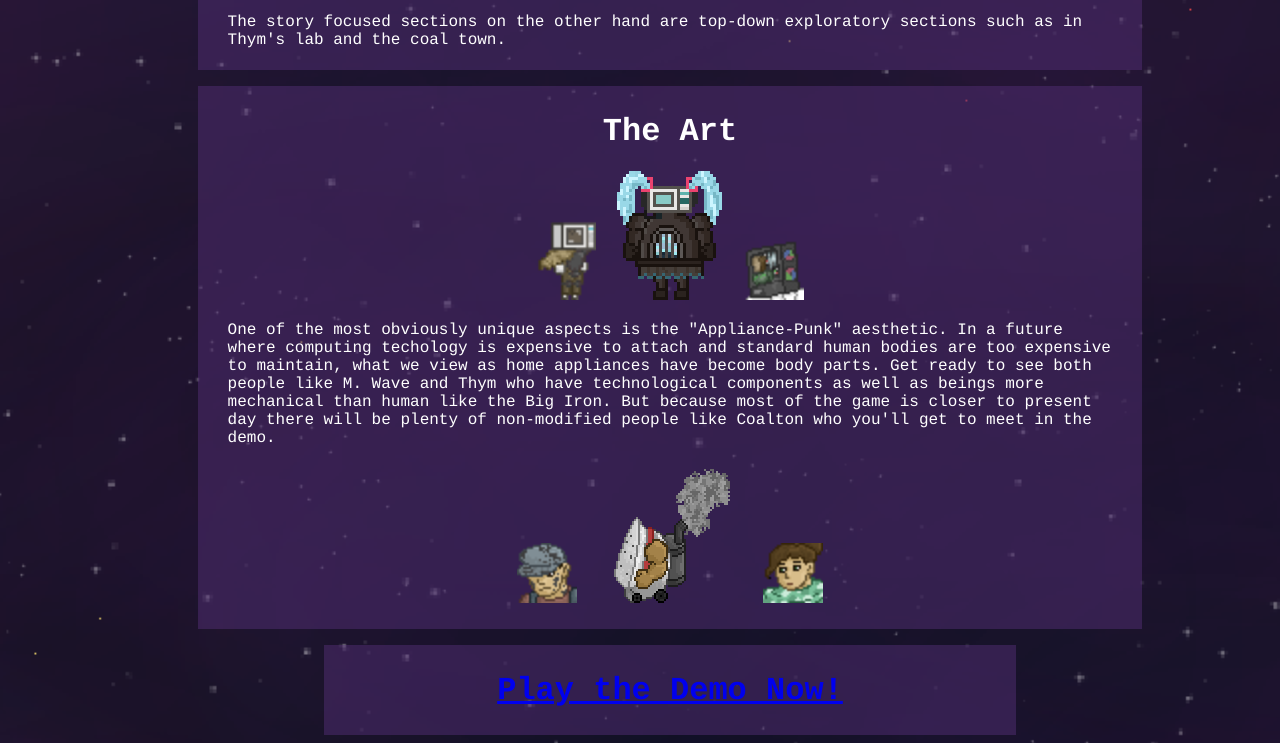
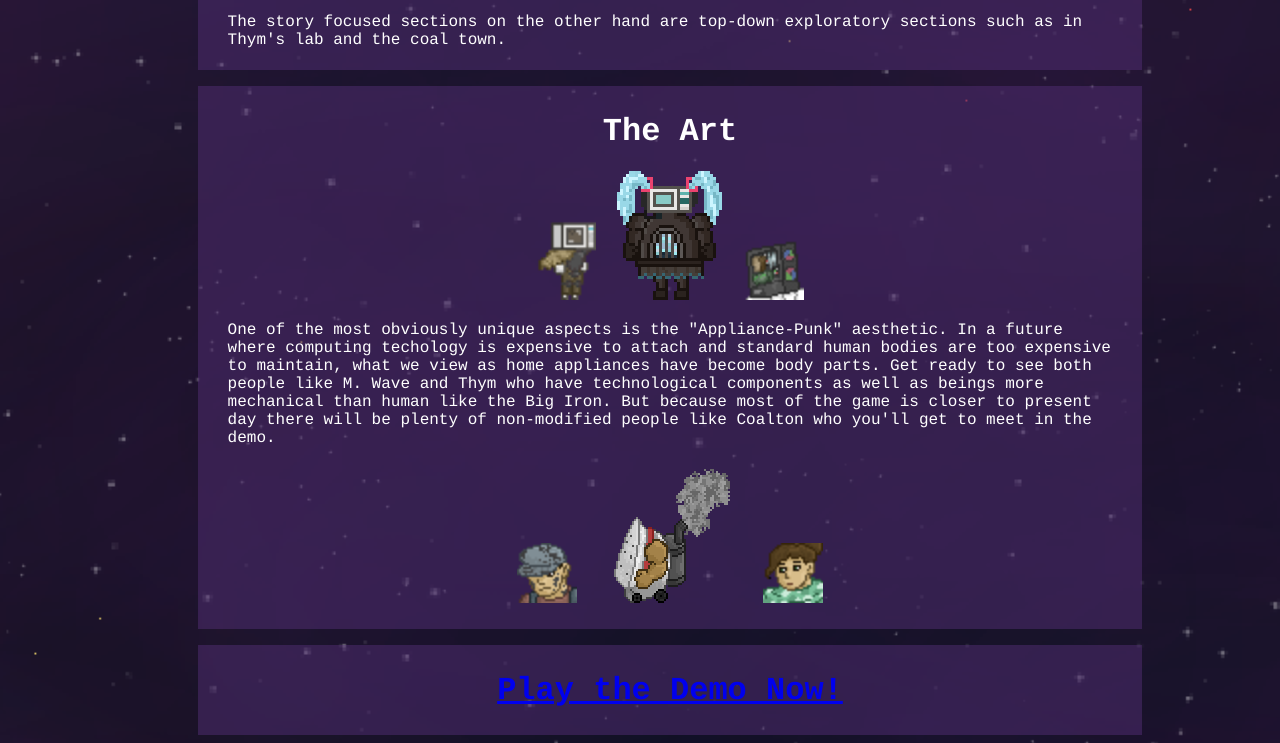
Before and after one commit to EndPixel5/chronowave-website, a plain HTML site: page index.html in a window 1280 px wide. Shown: the part 2674-3417 px from the top of the page. Drawn offline with Linux system fonts and the light colour scheme.

Commit message:
Update index.html

```diff
--- a/index.html
+++ b/index.html
@@ -60,7 +60,7 @@
     </p>
 </div>
       <p></p>
-      <div class = "demo-section">
+      <div class = "section">
           <h1 class="poster"><a href = "https://endpixel.itch.io/chronowave-global-appliance" target="_blank">Play the Demo Now!</a></h1>
       </div>
 
```
